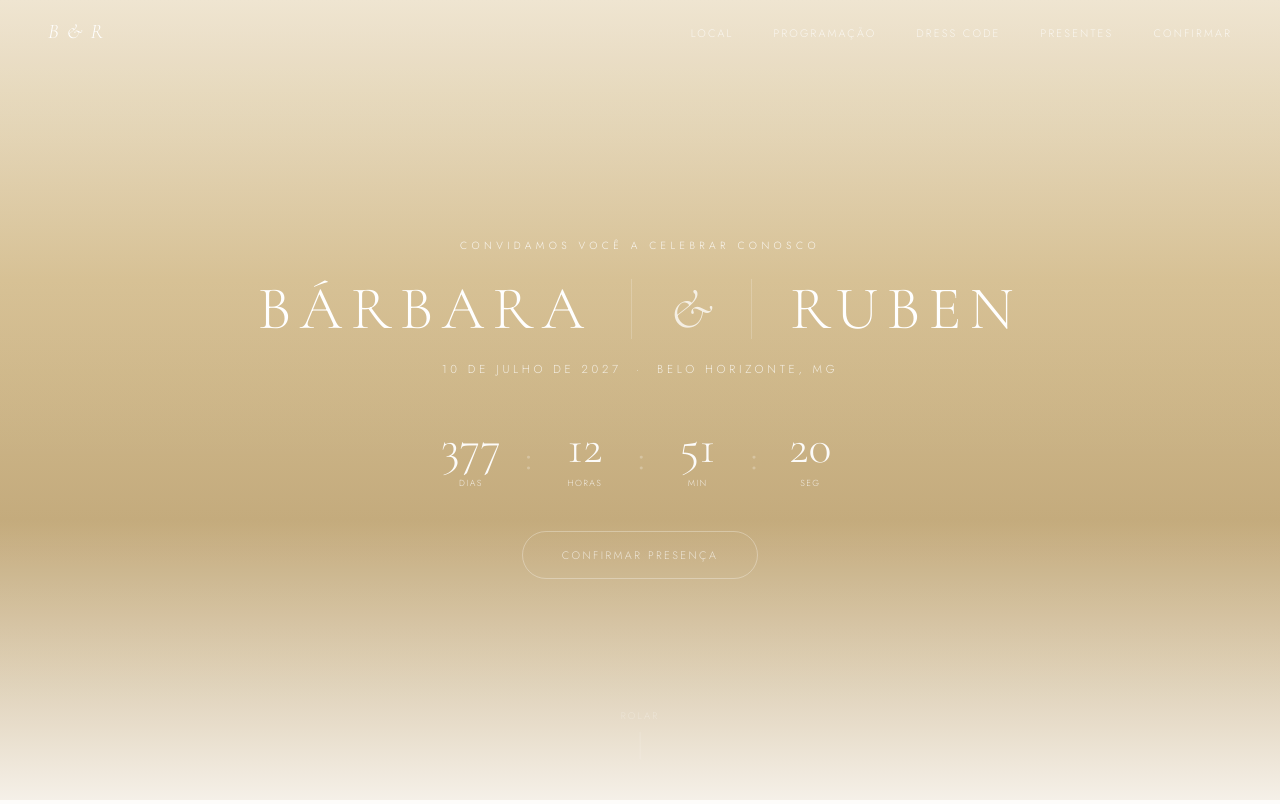
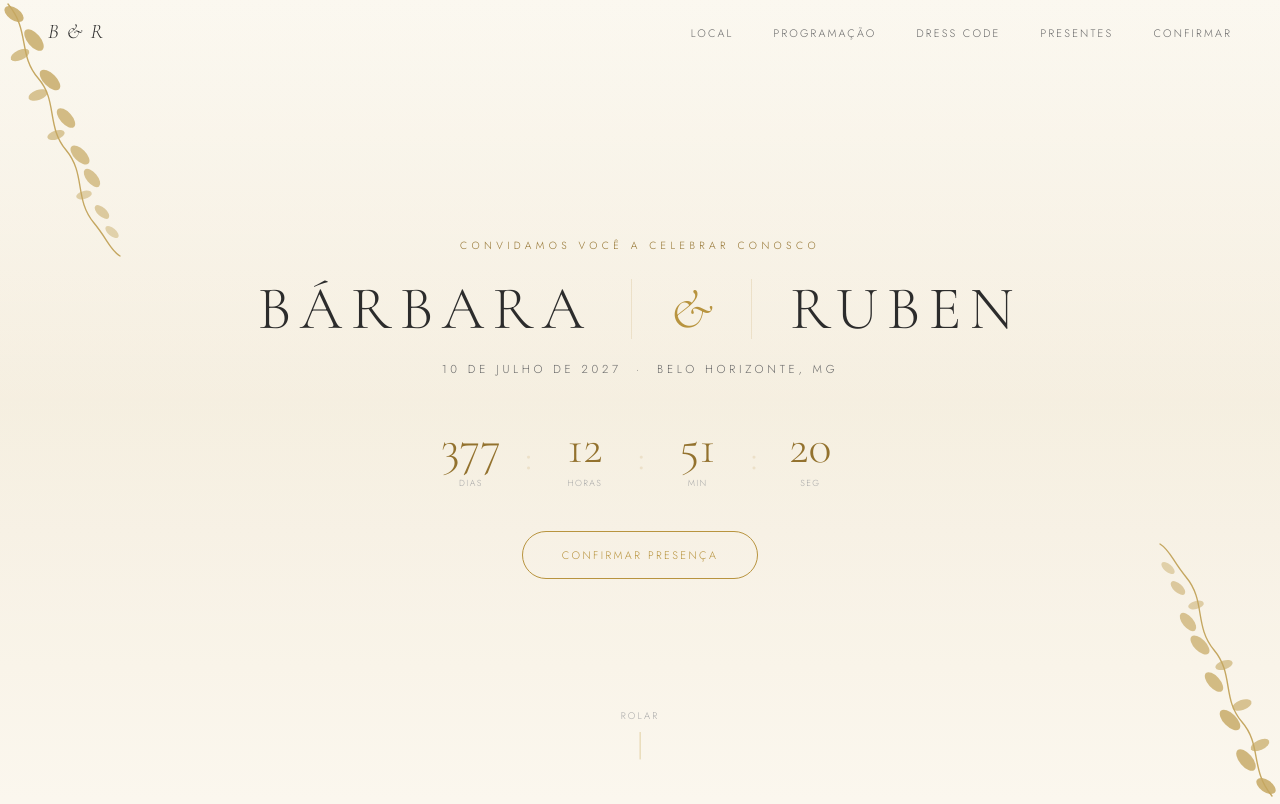
Before and after one commit to alabart11-tech/casamento-ruben-barbara, a plain HTML site: page index.html in a window 1280 px wide. Shown: the top 804 px of the page. Drawn offline with nearby package versions, Linux system fonts and the light colour scheme.

Commit message:
Hero estilo convite Canva: fundo creme claro, texto escuro/dourado, vinhas botanicas nos cantos

```diff
--- a/index.html
+++ b/index.html
@@ -14,17 +14,17 @@
   *, *::before, *::after { box-sizing: border-box; margin: 0; padding: 0; }
 
   :root {
-    --cream:   #FDFCFA;
-    --cream-2: #F5F0E8;
-    --cream-3: #EDE2CC;
+    --cream:   #FBF7EE;
+    --cream-2: #F5EEDF;
+    --cream-3: #ECE0C8;
     --warm:    #E8C9A0;
-    --pist:    #C2A878;
-    --pist-l:  #DCC9A3;
-    --pist-d:  #A8835A;
+    --pist:    #B8943F;
+    --pist-l:  #D6BD80;
+    --pist-d:  #93722E;
     --teal:    #D4BD8E;
     --teal-l:  #EDE2CC;
     --peach:   #E8C9A0;
-    --forest:  #B89968;
+    --forest:  #C2A05A;
     --ink:     #2C2C2C;
     --ink-m:   #6A6A6A;
     --ink-l:   #A8A8A8;
@@ -69,7 +69,7 @@
     font-size: 1.3rem;
     font-weight: 300;
     letter-spacing: .08em;
-    color: var(--white);
+    color: var(--ink);
     text-decoration: none;
     transition: color .45s;
     line-height: 1;
@@ -81,7 +81,7 @@
     font-size: .68rem;
     letter-spacing: .2em;
     text-transform: uppercase;
-    color: rgba(255,255,255,.7);
+    color: var(--ink-m);
     text-decoration: none;
     transition: color .3s;
   }
@@ -99,7 +99,7 @@
     text-align: center;
     padding: 6rem 2rem 5rem;
     overflow: hidden;
-    background: #EDE2CC;
+    background: #FBF7EE;
   }
 
   /* soft radial glow */
@@ -115,7 +115,7 @@
   #hero-bg {
     position: absolute;
     inset: 0;
-    background: linear-gradient(180deg, #EDE2CC 0%, #D4BD8E 35%, #C2A878 65%, #F5F0E8 100%);
+    background: linear-gradient(180deg, #FBF7EE 0%, #F5EEDF 50%, #FBF7EE 100%);
     /* When photo available: background: url('foto-hero.jpg') center/cover no-repeat; */
   }
   #hero-bg::after {
@@ -136,11 +136,22 @@
     align-items: center;
   }
 
+  .hero-vine {
+    position: absolute;
+    width: clamp(90px, 16vw, 160px);
+    height: auto;
+    z-index: 1;
+    opacity: .8;
+    pointer-events: none;
+  }
+  .hero-vine-tl { top: 0; left: 0; }
+  .hero-vine-br { bottom: 0; right: 0; transform: rotate(180deg); }
+
   .hero-label {
     font-size: .65rem;
     letter-spacing: .42em;
     text-transform: uppercase;
-    color: rgba(255,255,255,.85);
+    color: var(--pist-d);
     margin-bottom: 1.5rem;
   }
 
@@ -149,7 +160,7 @@
     font-family: 'Cormorant Garamond', serif;
     font-style: italic;
     font-size: clamp(2.5rem, 5vw, 3.5rem);
-    color: rgba(255,255,255,.75);
+    color: var(--pist);
     line-height: 1;
     display: block;
     font-weight: 300;
@@ -168,14 +179,14 @@
     font-weight: 300;
     letter-spacing: .14em;
     text-transform: uppercase;
-    color: var(--white);
+    color: var(--ink);
     line-height: 1;
   }
 
   .hero-divline {
     width: 1px;
     height: 60px;
-    background: rgba(255,255,255,.2);
+    background: var(--cream-3);
     flex-shrink: 0;
   }
 
@@ -183,7 +194,7 @@
     font-size: .72rem;
     letter-spacing: .32em;
     text-transform: uppercase;
-    color: rgba(255,255,255,.75);
+    color: var(--ink-m);
     margin-bottom: 2.75rem;
   }
 
@@ -199,7 +210,7 @@
     font-family: 'Cormorant Garamond', serif;
     font-size: clamp(2.2rem, 5vw, 3rem);
     font-weight: 300;
-    color: rgba(255,255,255,.95);
+    color: var(--pist-d);
     line-height: 1;
     min-width: 2.5ch;
     text-align: center;
@@ -208,13 +219,13 @@
     font-size: .55rem;
     letter-spacing: .16em;
     text-transform: uppercase;
-    color: rgba(255,255,255,.75);
+    color: var(--ink-l);
     margin-top: .3rem;
   }
   .cd-sep {
     font-family: 'Cormorant Garamond', serif;
     font-size: 2.4rem;
-    color: rgba(255,255,255,.25);
+    color: var(--cream-3);
     padding-top: .1rem;
   }
 
@@ -232,13 +243,13 @@
     font-size: .6rem;
     letter-spacing: .22em;
     text-transform: uppercase;
-    color: rgba(255,255,255,.3);
+    color: var(--ink-l);
   }
   .scroll-cue::after {
     content: '';
     width: 1px;
     height: 36px;
-    background: rgba(255,255,255,.25);
+    background: var(--pist-l);
     animation: scrollPulse 2s ease-in-out infinite;
   }
   @keyframes scrollPulse {
@@ -776,6 +787,46 @@
 <section id="hero">
   <div id="hero-bg"></div>
 
+  <svg class="hero-vine hero-vine-tl" viewBox="0 0 160 260" fill="none" xmlns="http://www.w3.org/2000/svg" aria-hidden="true">
+    <g fill="none" stroke="#B8943F" stroke-width="1.4" stroke-linecap="round">
+      <path d="M8 4 C30 30 18 55 38 78 C58 101 46 126 66 150 C86 174 74 199 94 223 C108 240 110 250 120 256"/>
+    </g>
+    <g fill="#B8943F">
+      <ellipse cx="14" cy="14" rx="11" ry="6" transform="rotate(35 14 14)" opacity=".85"/>
+      <ellipse cx="34" cy="40" rx="13" ry="6.5" transform="rotate(50 34 40)" opacity=".8"/>
+      <ellipse cx="20" cy="55" rx="10" ry="5" transform="rotate(-25 20 55)" opacity=".7"/>
+      <ellipse cx="50" cy="80" rx="13" ry="6.5" transform="rotate(45 50 80)" opacity=".8"/>
+      <ellipse cx="38" cy="95" rx="10" ry="5" transform="rotate(-20 38 95)" opacity=".65"/>
+      <ellipse cx="66" cy="118" rx="12" ry="6" transform="rotate(48 66 118)" opacity=".75"/>
+      <ellipse cx="56" cy="135" rx="9"  ry="4.5" transform="rotate(-18 56 135)" opacity=".6"/>
+      <ellipse cx="80" cy="155" rx="12" ry="6" transform="rotate(45 80 155)" opacity=".7"/>
+      <ellipse cx="92" cy="178" rx="11" ry="5.5" transform="rotate(50 92 178)" opacity=".65"/>
+      <ellipse cx="84" cy="195" rx="8"  ry="4" transform="rotate(-15 84 195)" opacity=".5"/>
+      <ellipse cx="102" cy="212" rx="9" ry="4.5" transform="rotate(42 102 212)" opacity=".55"/>
+      <ellipse cx="112" cy="232" rx="8" ry="4" transform="rotate(40 112 232)" opacity=".45"/>
+    </g>
+  </svg>
+
+  <svg class="hero-vine hero-vine-br" viewBox="0 0 160 260" fill="none" xmlns="http://www.w3.org/2000/svg" aria-hidden="true">
+    <g fill="none" stroke="#B8943F" stroke-width="1.4" stroke-linecap="round">
+      <path d="M8 4 C30 30 18 55 38 78 C58 101 46 126 66 150 C86 174 74 199 94 223 C108 240 110 250 120 256"/>
+    </g>
+    <g fill="#B8943F">
+      <ellipse cx="14" cy="14" rx="11" ry="6" transform="rotate(35 14 14)" opacity=".85"/>
+      <ellipse cx="34" cy="40" rx="13" ry="6.5" transform="rotate(50 34 40)" opacity=".8"/>
+      <ellipse cx="20" cy="55" rx="10" ry="5" transform="rotate(-25 20 55)" opacity=".7"/>
+      <ellipse cx="50" cy="80" rx="13" ry="6.5" transform="rotate(45 50 80)" opacity=".8"/>
+      <ellipse cx="38" cy="95" rx="10" ry="5" transform="rotate(-20 38 95)" opacity=".65"/>
+      <ellipse cx="66" cy="118" rx="12" ry="6" transform="rotate(48 66 118)" opacity=".75"/>
+      <ellipse cx="56" cy="135" rx="9"  ry="4.5" transform="rotate(-18 56 135)" opacity=".6"/>
+      <ellipse cx="80" cy="155" rx="12" ry="6" transform="rotate(45 80 155)" opacity=".7"/>
+      <ellipse cx="92" cy="178" rx="11" ry="5.5" transform="rotate(50 92 178)" opacity=".65"/>
+      <ellipse cx="84" cy="195" rx="8"  ry="4" transform="rotate(-15 84 195)" opacity=".5"/>
+      <ellipse cx="102" cy="212" rx="9" ry="4.5" transform="rotate(42 102 212)" opacity=".55"/>
+      <ellipse cx="112" cy="232" rx="8" ry="4" transform="rotate(40 112 232)" opacity=".45"/>
+    </g>
+  </svg>
+
   <div class="hero-inner">
 
     <p class="hero-label">Convidamos você a celebrar conosco</p>
@@ -800,9 +851,7 @@
       <div class="cd"><span class="cd-n" id="cd-s">—</span><span class="cd-l">seg</span></div>
     </div>
 
-    <a href="#rsvp" class="btn" style="color:rgba(255,255,255,.65);border-color:rgba(255,255,255,.3);"
-       onmouseover="this.style.background='rgba(255,255,255,.1)';this.style.color='white'"
-       onmouseout="this.style.background='transparent';this.style.color='rgba(255,255,255,.65)'">
+    <a href="#rsvp" class="btn btn-pist">
       Confirmar Presença
     </a>
 
```
